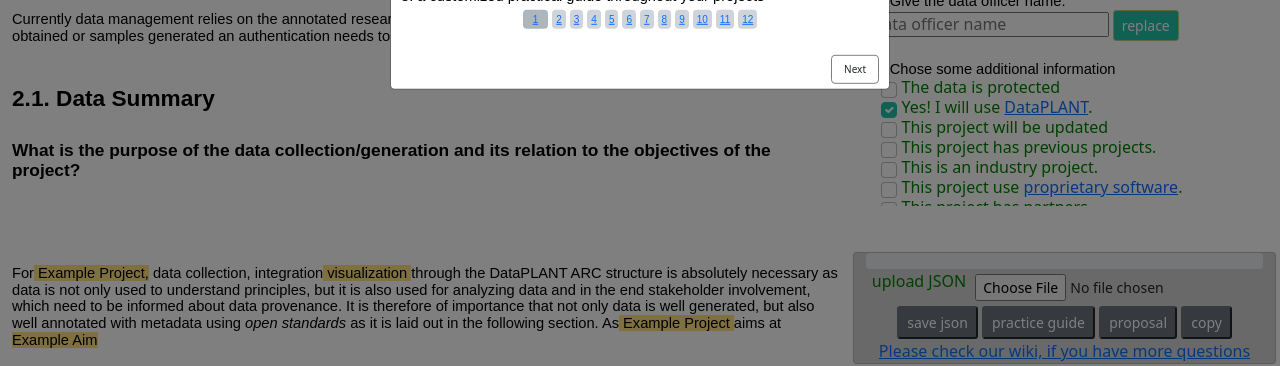
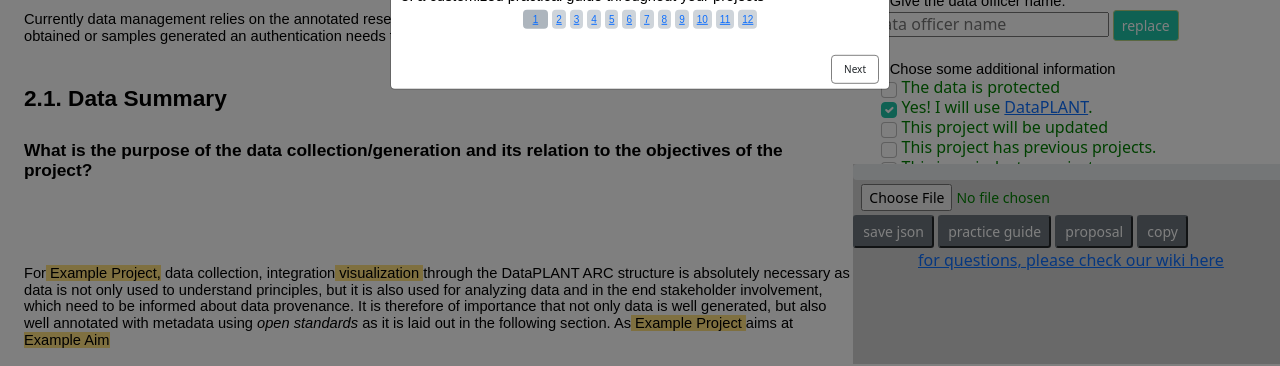
Before and after one commit to nfdi4plants/dataplan, a plain HTML site: page index.html in a window 1280 px wide. Shown: the part 434-800 px from the top of the page. Drawn offline with Linux system fonts and the light colour scheme.

Commit message:
ui changes

```diff
--- a/index.html
+++ b/index.html
@@ -292,7 +292,7 @@
 						let html1 = '<svg xmlns="http://www.w3.org/2000/svg" width="24" height="24" fill="currentColor" class="bi bi-exclamation-triangle-fill flex-shrink-0 me-2" viewBox="0 0 16 16" role="img" aria-label="Warning:"><path d="M8.982 1.566a1.13 1.13 0 0 0-1.96 0L.165 13.233c-.457.778.091 1.767.98 1.767h13.713c.889 0 1.438-.99.98-1.767L8.982 1.566zM8 5c.535 0 .954.462.9.995l-.35 3.507a.552.552 0 0 1-1.1 0L7.1 5.995A.905.905 0 0 1 8 5zm.002 6a1 1 0 1 1 0 2 1 1 0 0 1 0-2z"/></svg>' + text + '<button type="button" value = "' + warning_no + '" class="btn-primary"  onclick ="go_to(this)" >click to go to the warning location</button><button type="button" value = "' + warning_no + '" class="btn-close" data-bs-dismiss="alert" aria-label="Close" onclick=remove_warning(this) ></button>';
 
 						div.innerHTML = html1;
-						document.getElementById("endText").appendChild(div)
+						document.getElementById("warningText").appendChild(div)
 						ns = window.find("#issuewarning", aWrapAround = 1);
 						warning_number = warning_number + 1;
 					}
@@ -927,7 +927,7 @@
 
 
 </script>
-	 <body style="width:100%; height:auto; margin:0px; padding:0px;overflow-x: hidden;overflow-y: hidden; "  >
+	 <body style=" height:100vh;width:100vw; margin:0px; padding-right:0px; overflow-x: hidden; overflow-y: hidden;"  >
 
 
 
@@ -935,19 +935,19 @@
 
 
 
-	<div class="container-fluid main_container" style= "   overflow-x: hidden;overflow-y: hidden;">
-	<div class="row" style= "   overflow-x: hidden;overflow-y: hidden;">
-		<div   class="col-8" id="doc"  style="height:100vh;   overflow-x: hidden;overflow-y: hidden;   ">
-		<div  class="col-12" id="doc2" style="height:100vh; overflow-x: hidden; overflow-y: scroll;  padding:0px ">
-		<div id = "doc3" style = "overflow-x: hidden; overflow-y: hidden;  padding:0px">
+	<div class="container-fluid main_container" style= "   ">
+	<div class="row" style= "  ">
+		<div   class="col-8" id="doc"  style="height:100vh;   overflow-x: hidden;overflow-y: hidden; padding-right: 0px;  ">
+		<div  class="col-12" id="doc2" style="height:100vh; overflow-x: hidden; overflow-y: scroll; padding-left:12px;  ">
+		<div id = "doc3" style = "overflow-x: hidden; overflow-y: hidden; ">
 
 
 		</div>
 		</div>
 		</div>
-	<div class="col-4" style="height:100vh;   overflow-x: hidden;overflow-y: hidden; " id="interface" >
+	<div class="col-4" style="height:100vh;  padding-right : 2px;  " id="interface" >
 
-	<div class = "row" style="height:80vh; width = 100%;overflow-x: hidden;overflow-y: scroll;z-index: -1; ">
+	<div class = "row" style="height: calc(100% - 200px);overflow-x: hidden;overflow-y: scroll;z-index: -1; ">
 	<nav>
 	  <div class="nav nav-pills   h6" id="nav-tab" role="tablist" aria-label="page-nav" >
 
@@ -964,9 +964,7 @@
 	  </div>
 	</nav>
 	<div class="tab-content  h6" id="nav-tabContent" >
-		<div id= "endText">
 
-	</div>
 	  <div class="tab-pane fade show active " id="nav-information" role="tabpanel" aria-labelledby="nav-information-tab test">
 	  <p >1.1 Give the project name or acronym to be used:</p>
 
@@ -1393,51 +1391,59 @@
 		 </div>
 
 	<br>
-		 <div class="btn-group" >
+	<div class="btn-group" >
 	<button btn type="button" class="btn-primary  btn-sm " value= "previous" style= "" onclick = "nav_previous()">←previous</button>
 	<button  type="button" class="btn-primary btn-sm " value= "next" style= "" onclick= "nav_next()">next→</button>
 	 <br>
 	</div>
 
 	</div>
+
+	<div id= "warningText">
+	</div>
 	</div>
 
 
 
 
-	<div class ="row card text-center " style="height:200 px;position: absolute;
-	  bottom: 2px;background:lightgrey ;width: 33vw">
-	<div class= ""  >
+	<div class ="row " style="  position: absolute;
+	  bottom: 2px;background:lightgrey;" >
 
 
-		  <div class="progress"  >
-	  <div class="progress-bar progress-bar-striped" role="progressbar"  aria-valuenow="0" aria-valuemin="0" aria-valuemax="100" id= "p-bar">  </div>
-
+	  <div style="height:200px; padding: 0px; width : 34vw;">
+		<div class="progress"  style= "padding: 0px;">
+			<div class="progress-bar progress-bar-striped" role="progressbar"  aria-valuenow="0" aria-valuemin="0" aria-valuemax="100" id= "p-bar" style= "padding: 0px;">
+			</div>
 		</div>
-		<form>
-	  <div class="form-group d-flex justify-content-center ">
-		<label for="upload">upload JSON</label>
-		<input type="file" class="form-control-file btn-sm btn" value= "load" id="upload" >
-
-	  </div>
 
 
 
-	</form>
-			 <button id="json_save" class="btn-sm btn-secondary" onclick = "save_json()" style = "height: 3 vh; ">save json</button>
+		<div class="form-group  justify-content-center " style= "padding-left: 0px; padding-right: 0px;">
+		<form>
+
+		<input type="file" class="form-control-file btn-sm " value= "load" id="upload" >
+
+
+
+		</form>
+		</div>
+
+
+		<div style= "padding: 0px">
+			 <button id="json_save" class="btn-sm btn-secondary" onclick = "save_json()" >save json</button>
 		  <button id="odt_save" class="btn-sm btn-secondary d-none" onclick = "save()">export document</button>
 		  <button id="guide_save" class=" btn-sm btn-secondary" onclick = 'load_dmp(reload_answers,name="docs/guide.html")'>practice guide</button>
 		  <button id="proposal_save" class=" btn-sm btn-secondary" onclick = 'load_dmp(reload_answers,name="docs/proposalh2020.html")'>proposal</button>
 
 		  <button id="copy_doc" class=" btn-sm btn-secondary" onclick = 'copy_doc()'>copy</button>
 		  <br>
-		  <a href="https://github.com/nfdi4plants/plan-generator/wiki/Home--%F0%9F%A4%96" >Please check our wiki, if you have more questions</a>
+		  <a href="https://github.com/nfdi4plants/plan-generator/wiki/Home--%F0%9F%A4%96" class="d-flex justify-content-center text-center" >for questions, please check our wiki here</a>
 		  <button id="test" class="d-none btn-sm btn-secondary" onclick = "test()">debug test</button>
-
 		</div>
 
+	</div>
 
-
+	</div>
 
 
 	</div>
```
